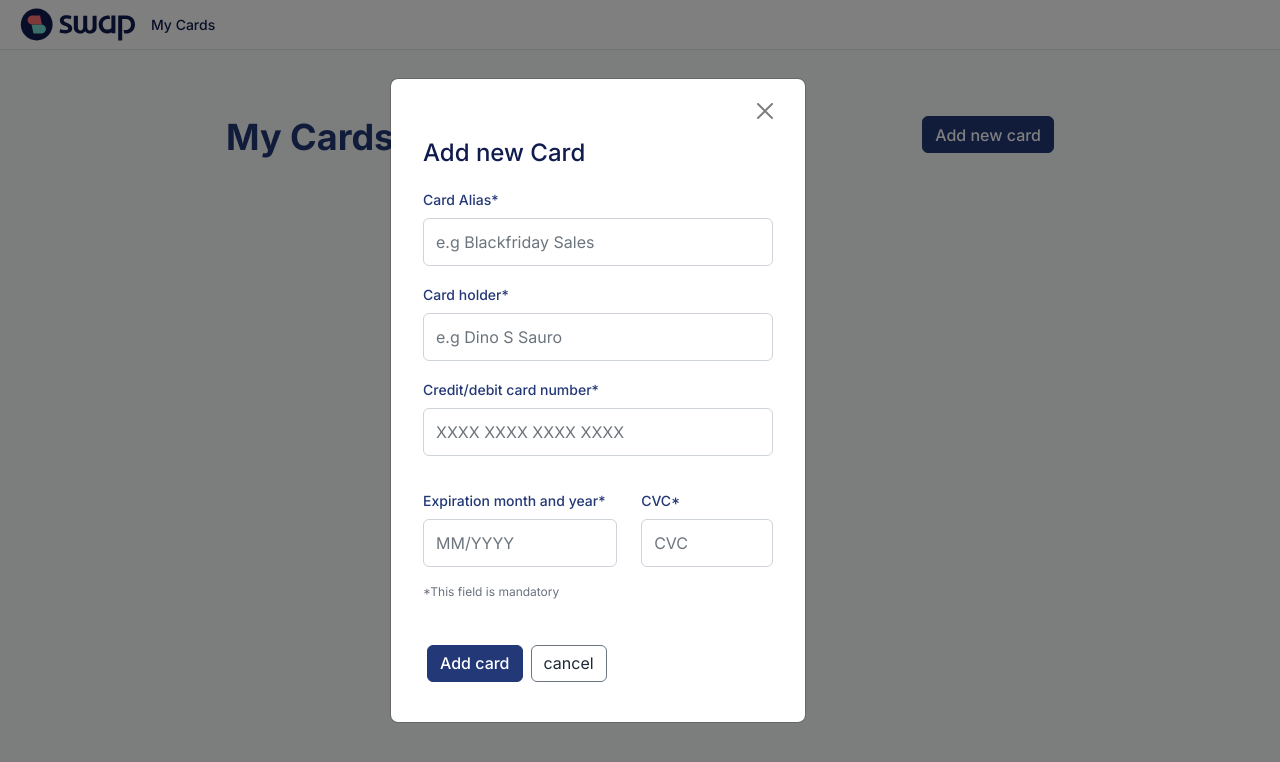
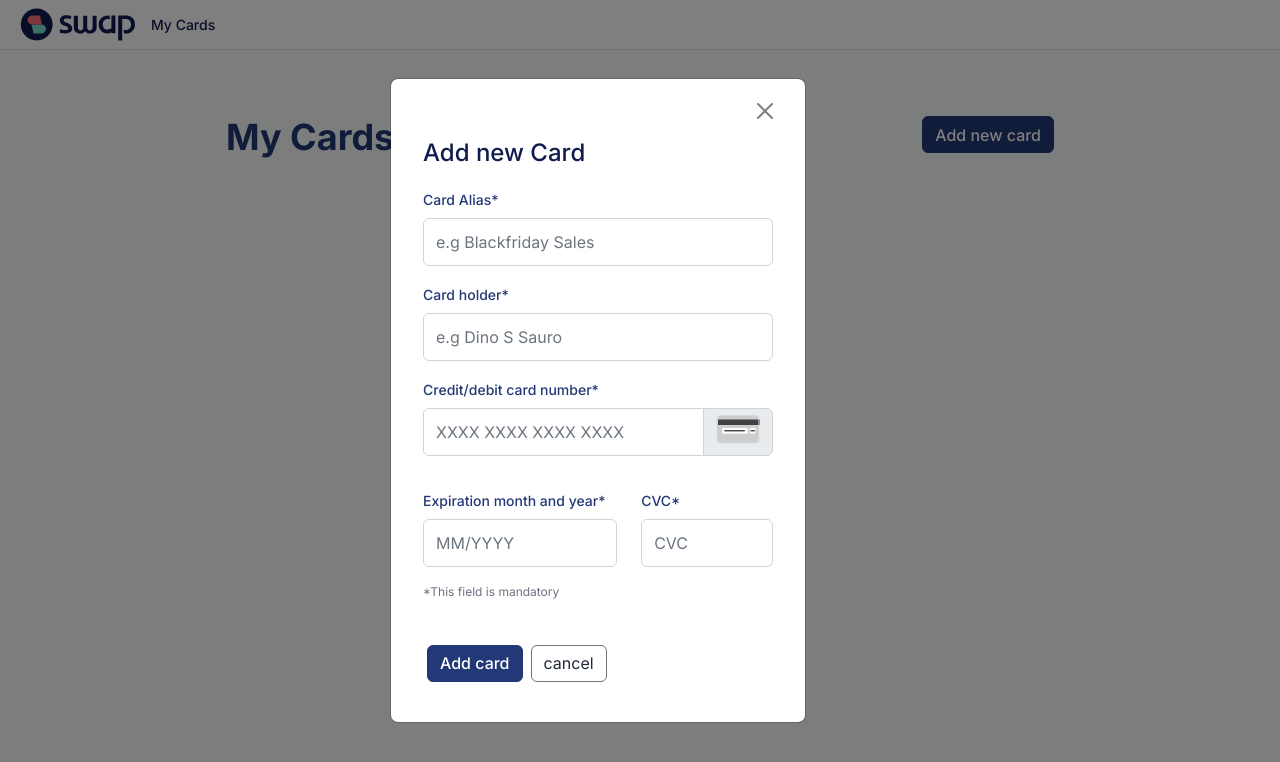
Before and after one commit to felahgs/cartoes-swap, a React (Create React App) app: page / in a window 1280 px wide. Both pictures are taken after a click on the button "Add new card". Shown: the top 762 px of the page. Built offline with nearby package versions, Linux system fonts and the light colour scheme.

Commit message:
feature: add credit card icon to the form

```diff
--- a/src/components/Modals/FormModal/FormModal.tsx
+++ b/src/components/Modals/FormModal/FormModal.tsx
@@ -13,6 +13,7 @@ import { v4 as uuidv4 } from "uuid";
 import { api } from "services/binlist";
 
 import { Button } from "components/Button";
+import { Icon, IconNames } from "components/Icon";
 
 import {
   cardHolder as cardHolderRgx,
@@ -40,7 +41,7 @@ function FormModal({ show, onClose, editingCard }: T.FormModalProps) {
     cardNumber: "",
     expDate: "",
     cvc: "",
-    scheme: "none",
+    scheme: "none" as IconNames,
   };
 
   const { CARDS } = localStorages;
@@ -214,6 +215,9 @@ function FormModal({ show, onClose, editingCard }: T.FormModalProps) {
                 placeholder="XXXX XXXX XXXX XXXX"
                 onChange={handleOnChange}
               />
+              <S.InputGroupText id="basic-addon1">
+                <Icon name={formValues.scheme as IconNames} />
+              </S.InputGroupText>
               <S.Form.Control.Feedback type="invalid">
                 {"Insert a valid number between 14 and 16 digits!"}
               </S.Form.Control.Feedback>
--- a/src/components/Modals/FormModal/styles.ts
+++ b/src/components/Modals/FormModal/styles.ts
@@ -1,7 +1,10 @@
+import { InputGroup as BInputGroup } from "react-bootstrap";
 import BForm from "react-bootstrap/Form";
 import BModal from "react-bootstrap/Modal";
 
 import styled from "styled-components";
+
+import { devices } from "utils/breakpoints";
 
 export const Form = styled(BForm)``;
 
@@ -18,6 +21,14 @@ export const FormLabel = styled(BForm.Label)`
 export const FormLegend = styled.p`
   font-size: 12px;
   color: #6b7280;
+`;
+
+export const InputGroupText = styled(BInputGroup.Text)`
+  display: none;
+
+  @media ${devices.mobileS} {
+    display: block;
+  }
 `;
 
 export const Modal = styled(BModal)`
```
Also changed, not shown: src/mocks/handlers.ts (+11 -4 lines), 1 other file (tests, documents, lock files or other folders).
